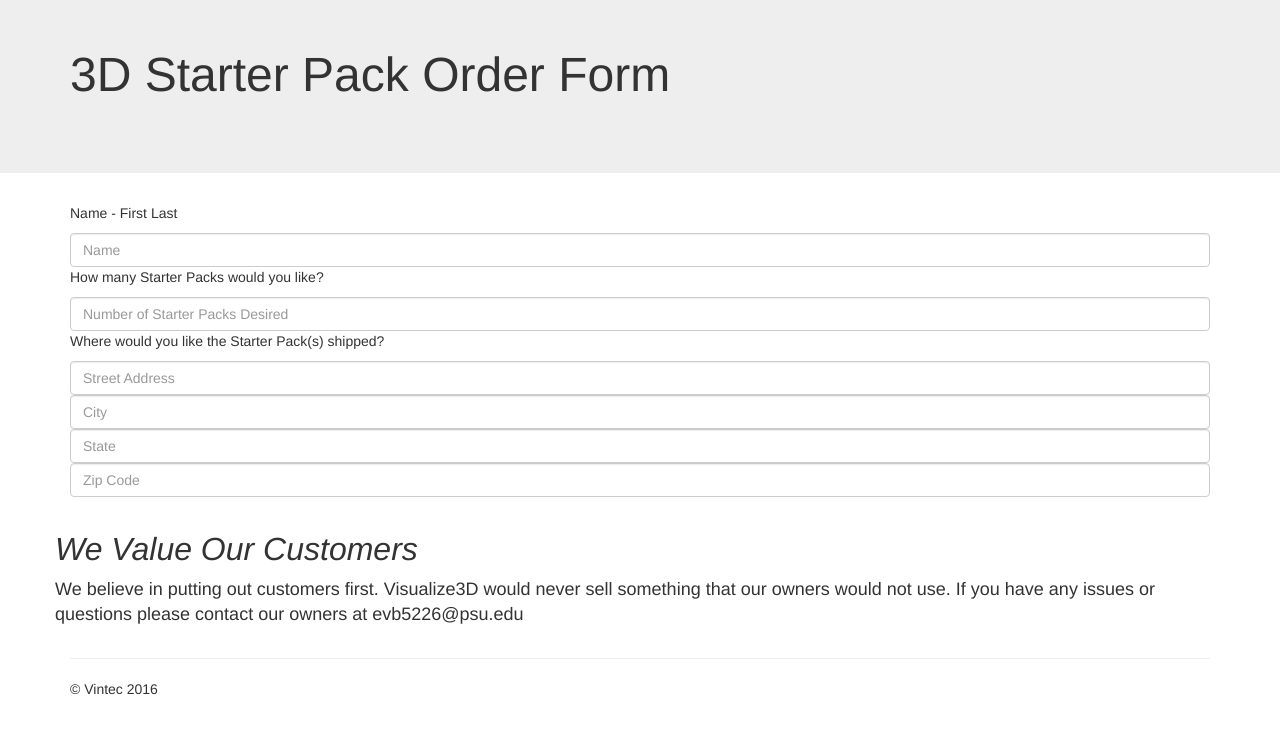
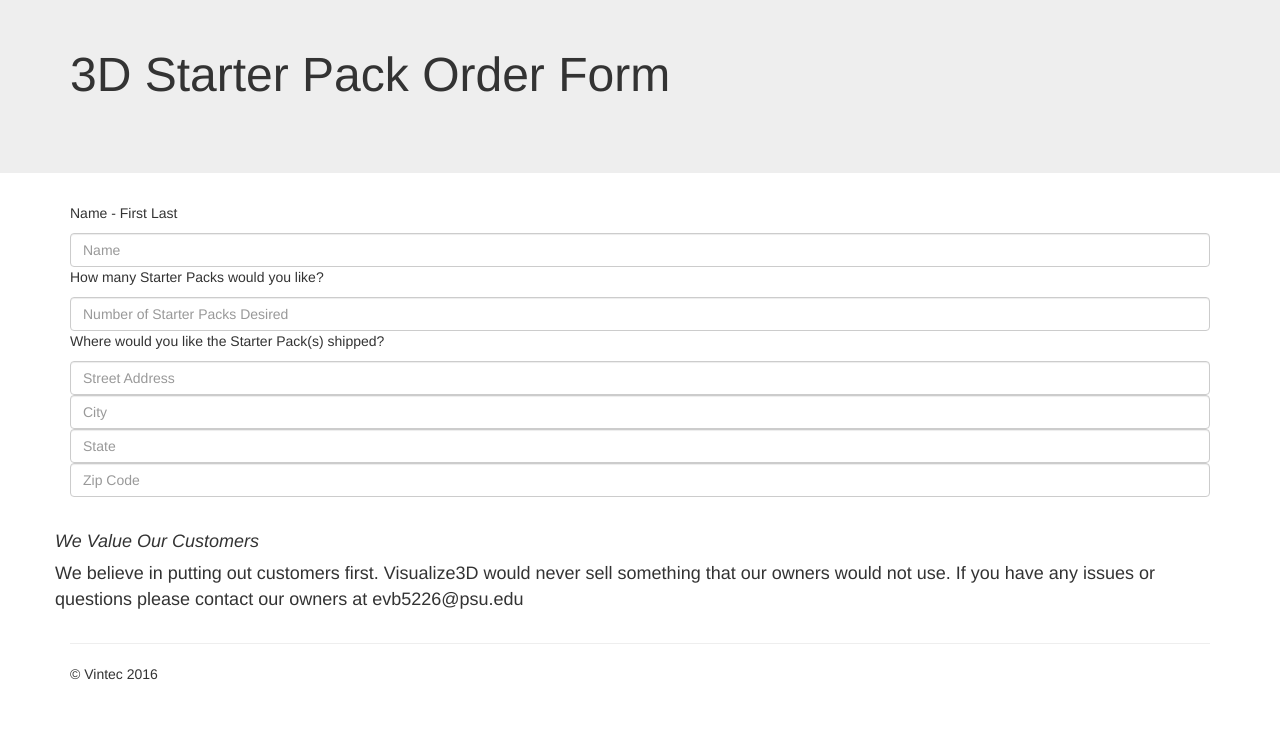
Before and after one commit to evb5226/visualize3D, a plain HTML site: page TheScienceOfStress.html in a window 1280 px wide. Shown: the part 57-790 px from the top of the page. Drawn offline with nearby package versions, Linux system fonts and the light colour scheme; a script that the page names is missing.

Commit message:
Update TheScienceOfStress.html

```diff
--- a/TheScienceOfStress.html
+++ b/TheScienceOfStress.html
@@ -77,7 +77,7 @@
             		</div>
 
 		<div class="row">
-			<h1><font size="6"><i>We Value Our Customers</i></font></h1>
+			<h1><font size="4"><i>We Value Our Customers</i></font></h1>
 			<p><font size="4">We believe in putting out customers first. Visualize3D would never sell something that our owners would not use. If you have any issues or questions please contact our owners at evb5226@psu.edu </font></p>
 		</div>
 
```
